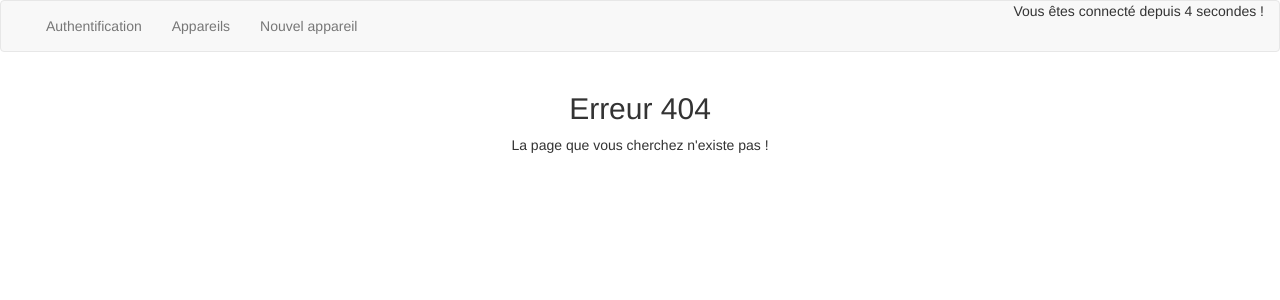
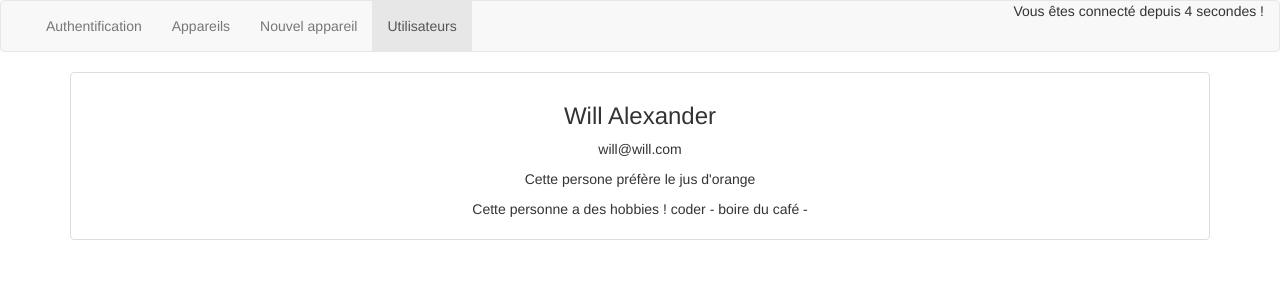
Before and after one commit to Anna118690/mon-projet-angular, an Angular app: page /users in a window 1280 px wide. Before the commit this address led to /not-found. Shown: the top 300 px of the page. Built offline with nearby package versions, Linux system fonts and the light colour scheme.

Commit message:
utilisateus

```diff
--- a/src/app/app.component.html
+++ b/src/app/app.component.html
@@ -5,6 +5,7 @@
         <li routerLinkActive="active"><a routerLink="auth">Authentification</a></li>
         <li routerLinkActive="active"><a routerLink="appareils">Appareils</a></li>
         <li routerLinkActive="active"><a routerLink="edit">Nouvel appareil</a></li>
+        <li routerLinkActive="active"><a routerLink="users">Utilisateurs</a></li>
       </ul>
     <div class="navbar-right">
         <p>Vous êtes connecté depuis {{ secondes }} secondes !</p>
--- /dev/null
+++ b/src/app/models/User.model.ts
@@ -0,0 +1,9 @@
+export class User {
+    constructor(
+      public firstName: string,
+      public lastName: string,
+      public email: string,
+      public drinkPreference: string,
+      public hobbies?: string[]
+    ) {}
+  }
--- /dev/null
+++ b/src/app/services/user.service.ts
@@ -0,0 +1,20 @@
+import { User } from '../models/User.model';
+import { Subject } from 'rxjs/Subject';
+
+export class UserService {
+  private users: User[] = [
+    new User('Will', 'Alexander', 'will@will.com', 'jus d\'orange', ['coder', 'boire du café'])
+  ];
+  userSubject = new Subject<User[]>();
+
+  emitUsers() {
+    this.userSubject.next(this.users.slice());
+  }
+
+  addUser(user: User) {
+    this.users.push(user);
+    this.emitUsers();
+  }
+
+
+}
--- /dev/null
+++ b/src/app/user-list/user-list.component.html
@@ -0,0 +1,11 @@
+<ul class="list-group">
+    <li class="list-group-item" *ngFor="let user of users">
+      <h3>{{ user.firstName }} {{ user.lastName }}</h3>
+      <p>{{ user.email }}</p>
+      <p>Cette persone préfère le {{ user.drinkPreference }}</p>
+      <p *ngIf="user.hobbies && user.hobbies.length > 0">
+        Cette personne a des hobbies !
+        <span *ngFor="let hobby of user.hobbies">{{ hobby }} - </span>
+      </p>
+    </li>
+  </ul>
--- /dev/null
+++ b/src/app/user-list/user-list.component.ts
@@ -0,0 +1,35 @@
+import { Component, OnDestroy, OnInit } from '@angular/core';
+import { User } from '../models/User.model';
+import { Subscription } from 'rxjs/Subscription';
+import { UserService } from '../services/user.service';
+
+@Component({
+  selector: 'app-user-list',
+  templateUrl: './user-list.component.html',
+  styleUrls: ['./user-list.component.scss']
+})
+export class UserListComponent implements OnInit, OnDestroy {
+
+  users: User[];
+  userSubscription: Subscription;
+
+
+  constructor(private userService: UserService) { }
+
+  ngOnInit() {
+    this.userSubscription = this.userService.userSubject.subscribe(
+      (users: User[]) => {
+        this.users = users;
+      }
+    );
+    this.userService.emitUsers();
+  }
+
+
+
+  ngOnDestroy() {
+    this.userSubscription.unsubscribe();
+  }
+
+
+}
```
Also changed, not shown: src/app/app.module.ts (+6 -1 lines), src/app/user-list/user-list.component.scss (added).
